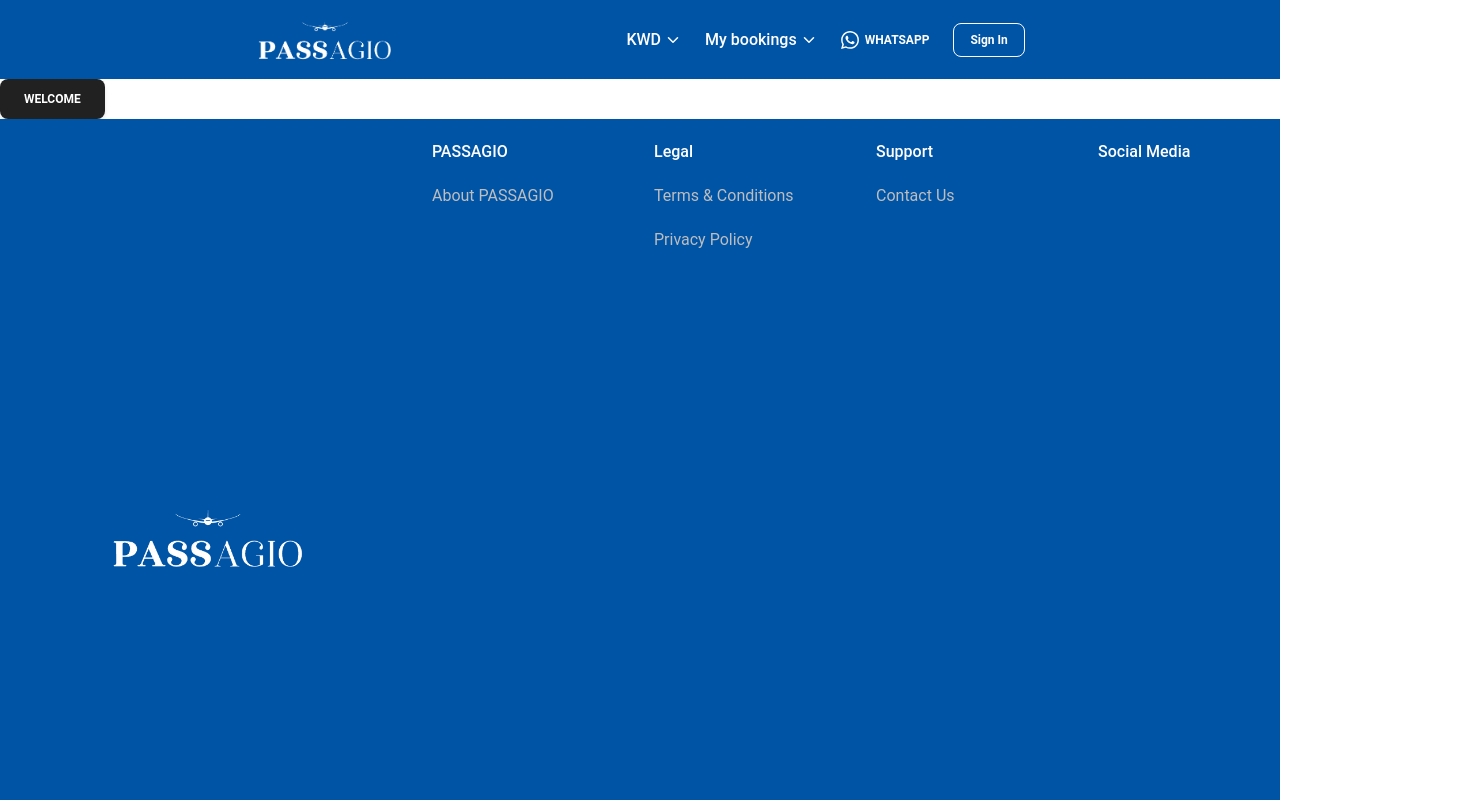
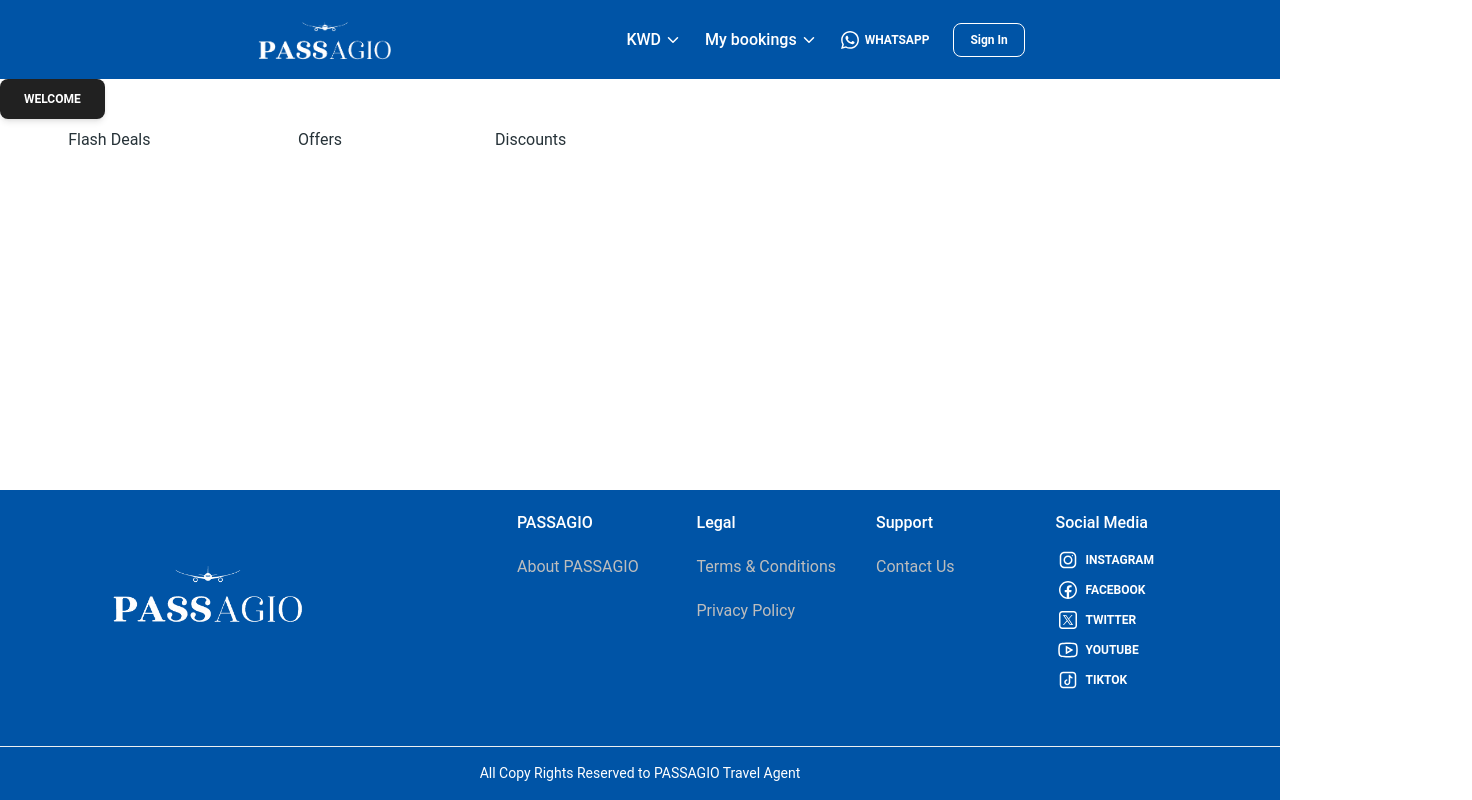
Before and after one commit to Abdo-Ahmed-Mostafa/booking-front, a Next.js app: page / in a window 1280 px wide. Shown: the top 800 px of the page, 1472 px wide, since content can reach past the window. Built offline with nearby package versions, Linux system fonts and the light colour scheme.

Commit message:
editing footer & initialize deals section

```diff
--- a/app/page.js
+++ b/app/page.js
@@ -1,3 +1,4 @@
+import HomeDeals from "@/components/UI/homeDeals/HomeDeals";
 import { Button } from "../components/imports";
 
 export const metadata = {
@@ -8,6 +9,7 @@
   return (
     <div className="mb-auto">
       <Button variant="">Welcome</Button>
+      <HomeDeals />
     </div>
   );
 }
--- a/components/UI/footer/Footer.jsx
+++ b/components/UI/footer/Footer.jsx
@@ -7,7 +7,7 @@
     title: "PASSAGIO",
     items: [
       <Typography
-        key="about-passagio" // Add a unique key
+        key="about-passagio"
         as={Link}
         href="/"
         className="py-1.5 font-normal text-gray-400 transition-colors hover:text-gray-500">
@@ -19,14 +19,14 @@
     title: "Legal",
     items: [
       <Typography
-        key="terms" // Unique key
+        key="terms"
         as={Link}
         href="/"
         className="py-1.5 font-normal text-gray-400 transition-colors hover:text-gray-500">
         Terms & Conditions
       </Typography>,
       <Typography
-        key="privacy" // Unique key
+        key="privacy"
         as={Link}
         href="/"
         className="py-1.5 font-normal text-gray-400 transition-colors hover:text-gray-500">
@@ -38,7 +38,7 @@
     title: "Support",
     items: [
       <Typography
-        key="contact-us" // Unique key
+        key="contact-us"
         as={Link}
         href="/"
         className="py-1.5 font-normal text-gray-400 transition-colors hover:text-gray-500">
@@ -50,34 +50,89 @@
     title: "Social Media",
     items: [
       <SocialMediaButton
-        key="instagram" // Unique key
+        key="instagram"
         url="https://wa.me/+201117842693"
         title="Instagram"
-        icon={<svg /* Instagram icon */>{/* SVG Path */}</svg>}
+        icon={
+          <svg
+            xmlns="http://www.w3.org/2000/svg"
+            x="0px"
+            y="0px"
+            width="24"
+            height="24"
+            fill="white"
+            viewBox="0 0 32 32">
+            <path d="M 11.46875 5 C 7.917969 5 5 7.914063 5 11.46875 L 5 20.53125 C 5 24.082031 7.914063 27 11.46875 27 L 20.53125 27 C 24.082031 27 27 24.085938 27 20.53125 L 27 11.46875 C 27 7.917969 24.085938 5 20.53125 5 Z M 11.46875 7 L 20.53125 7 C 23.003906 7 25 8.996094 25 11.46875 L 25 20.53125 C 25 23.003906 23.003906 25 20.53125 25 L 11.46875 25 C 8.996094 25 7 23.003906 7 20.53125 L 7 11.46875 C 7 8.996094 8.996094 7 11.46875 7 Z M 21.90625 9.1875 C 21.402344 9.1875 21 9.589844 21 10.09375 C 21 10.597656 21.402344 11 21.90625 11 C 22.410156 11 22.8125 10.597656 22.8125 10.09375 C 22.8125 9.589844 22.410156 9.1875 21.90625 9.1875 Z M 16 10 C 12.699219 10 10 12.699219 10 16 C 10 19.300781 12.699219 22 16 22 C 19.300781 22 22 19.300781 22 16 C 22 12.699219 19.300781 10 16 10 Z M 16 12 C 18.222656 12 20 13.777344 20 16 C 20 18.222656 18.222656 20 16 20 C 13.777344 20 12 18.222656 12 16 C 12 13.777344 13.777344 12 16 12 Z"></path>
+          </svg>
+        }
       />,
       <SocialMediaButton
-        key="facebook" // Unique key
+        key="facebook"
         url="https://wa.me/+201117842693"
         title="Facebook"
-        icon={<svg /* Facebook icon */>{/* SVG Path */}</svg>}
+        icon={
+          <svg
+            xmlns="http://www.w3.org/2000/svg"
+            x="0px"
+            y="0px"
+            width="24"
+            height="24"
+            fill="white"
+            viewBox="0 0 32 32">
+            <path d="M 16 4 C 9.3844276 4 4 9.3844276 4 16 C 4 22.615572 9.3844276 28 16 28 C 22.615572 28 28 22.615572 28 16 C 28 9.3844276 22.615572 4 16 4 z M 16 6 C 21.534692 6 26 10.465308 26 16 C 26 21.027386 22.311682 25.161277 17.488281 25.878906 L 17.488281 18.916016 L 20.335938 18.916016 L 20.783203 16.023438 L 17.488281 16.023438 L 17.488281 14.443359 C 17.488281 13.242359 17.882859 12.175781 19.005859 12.175781 L 20.810547 12.175781 L 20.810547 9.6523438 C 20.493547 9.6093438 19.822688 9.515625 18.554688 9.515625 C 15.906688 9.515625 14.355469 10.913609 14.355469 14.099609 L 14.355469 16.023438 L 11.632812 16.023438 L 11.632812 18.916016 L 14.355469 18.916016 L 14.355469 25.853516 C 9.6088556 25.070647 6 20.973047 6 16 C 6 10.465308 10.465308 6 16 6 z"></path>
+          </svg>
+        }
       />,
       <SocialMediaButton
-        key="twitter" // Unique key
+        key="twitter"
         url="https://wa.me/+201117842693"
         title="Twitter"
-        icon={<svg /* Twitter icon */>{/* SVG Path */}</svg>}
+        icon={
+          <svg
+            xmlns="http://www.w3.org/2000/svg"
+            x="0px"
+            y="0px"
+            width="24"
+            height="24"
+            fill="white"
+            viewBox="0 0 48 48">
+            <path d="M 12.5 6 C 8.9280619 6 6 8.9280619 6 12.5 L 6 35.5 C 6 39.071938 8.9280619 42 12.5 42 L 35.5 42 C 39.071938 42 42 39.071938 42 35.5 L 42 12.5 C 42 8.9280619 39.071938 6 35.5 6 L 12.5 6 z M 12.5 9 L 35.5 9 C 37.450062 9 39 10.549938 39 12.5 L 39 35.5 C 39 37.450062 37.450062 39 35.5 39 L 12.5 39 C 10.549938 39 9 37.450062 9 35.5 L 9 12.5 C 9 10.549938 10.549938 9 12.5 9 z M 13.828125 14 L 21.564453 25.056641 L 13.822266 34 L 15.865234 34 L 22.46875 26.351562 L 27.820312 34 L 34.257812 34 L 26.025391 22.234375 L 33.136719 14 L 31.136719 14 L 25.123047 20.943359 L 20.265625 14 L 13.828125 14 z M 16.935547 15.695312 L 19.498047 15.695312 L 31.150391 32.304688 L 28.587891 32.304688 L 16.935547 15.695312 z"></path>
+          </svg>
+        }
       />,
       <SocialMediaButton
-        key="youtube" // Unique key
+        key="youtube"
         url="https://wa.me/+201117842693"
         title="Youtube"
-        icon={<svg /* Youtube icon */>{/* SVG Path */}</svg>}
+        icon={
+          <svg
+            xmlns="http://www.w3.org/2000/svg"
+            x="0px"
+            y="0px"
+            width="24"
+            height="24"
+            fill="white"
+            viewBox="0 0 32 32">
+            <path d="M 16 6 C 12.234375 6 8.90625 6.390625 6.875 6.6875 C 5.195313 6.933594 3.839844 8.199219 3.53125 9.875 C 3.269531 11.300781 3 13.386719 3 16 C 3 18.613281 3.269531 20.699219 3.53125 22.125 C 3.839844 23.800781 5.195313 25.070313 6.875 25.3125 C 8.914063 25.609375 12.253906 26 16 26 C 19.746094 26 23.085938 25.609375 25.125 25.3125 C 26.804688 25.070313 28.160156 23.800781 28.46875 22.125 C 28.730469 20.695313 29 18.605469 29 16 C 29 13.394531 28.734375 11.304688 28.46875 9.875 C 28.160156 8.199219 26.804688 6.933594 25.125 6.6875 C 23.09375 6.390625 19.765625 6 16 6 Z M 16 8 C 19.632813 8 22.878906 8.371094 24.84375 8.65625 C 25.6875 8.78125 26.347656 9.417969 26.5 10.25 C 26.742188 11.570313 27 13.527344 27 16 C 27 18.46875 26.742188 20.429688 26.5 21.75 C 26.347656 22.582031 25.691406 23.222656 24.84375 23.34375 C 22.871094 23.628906 19.609375 24 16 24 C 12.390625 24 9.125 23.628906 7.15625 23.34375 C 6.3125 23.222656 5.652344 22.582031 5.5 21.75 C 5.257813 20.429688 5 18.476563 5 16 C 5 13.519531 5.257813 11.570313 5.5 10.25 C 5.652344 9.417969 6.308594 8.78125 7.15625 8.65625 C 9.117188 8.371094 12.367188 8 16 8 Z M 13 10.28125 L 13 21.71875 L 14.5 20.875 L 21.5 16.875 L 23 16 L 21.5 15.125 L 14.5 11.125 Z M 15 13.71875 L 18.96875 16 L 15 18.28125 Z"></path>
+          </svg>
+        }
       />,
       <SocialMediaButton
-        key="tiktok" // Unique key
+        key="tiktok"
         url="https://wa.me/+201117842693"
         title="TikTok"
-        icon={<svg /* TikTok icon */>{/* SVG Path */}</svg>}
+        icon={
+          <svg
+            xmlns="http://www.w3.org/2000/svg"
+            x="0px"
+            y="0px"
+            width="24"
+            height="24"
+            fill="white"
+            viewBox="0 0 32 32">
+            <path d="M 9.6113281 5 C 7.0767063 5 5 7.0767063 5 9.6113281 L 5 22.388672 C 5 24.923294 7.0767063 27 9.6113281 27 L 22.388672 27 C 24.923294 27 27 24.923294 27 22.388672 L 27 9.6113281 C 27 7.0767063 24.923294 5 22.388672 5 L 9.6113281 5 z M 9.6113281 7 L 22.388672 7 C 23.84205 7 25 8.15795 25 9.6113281 L 25 22.388672 C 25 23.84205 23.84205 25 22.388672 25 L 9.6113281 25 C 8.15795 25 7 23.84205 7 22.388672 L 7 9.6113281 C 7 8.15795 8.15795 7 9.6113281 7 z M 17 9 L 17 19 C 17 20.116666 16.116666 21 15 21 C 13.883334 21 13 20.116666 13 19 C 13 17.883334 13.883334 17 15 17 L 15 15 C 12.802666 15 11 16.802666 11 19 C 11 21.197334 12.802666 23 15 23 C 17.197334 23 19 21.197334 19 19 L 19 12.888672 C 19.827834 13.529766 20.809277 13.98411 21.927734 14 L 21.957031 12 C 20.310764 11.976611 19 10.654231 19 9 L 17 9 z"></path>
+          </svg>
+        }
       />,
     ],
   },
@@ -92,8 +147,6 @@
           <div className="lg:grid lg:col-span-2 lg:grid-cols-4 lg:justify-between lg:items-start items-center flex flex-col gap-10 pt-5">
             {LINKS.map(({ title, items }, index) => (
               <div key={index}>
-                {" "}
-                {/* Changed <ul> to <div> */}
                 <Typography
                   variant="paragraph"
                   color="white"
@@ -101,8 +154,6 @@
                   {title}
                 </Typography>
                 <ul>
-                  {" "}
-                  {/* Moved <ul> to wrap only the <li> elements */}
                   {items.map((link, i) => (
                     <li
                       className="lg:text-start text-center pb-1.5"
--- /dev/null
+++ b/components/UI/homeDeals/HomeDeals.jsx
@@ -0,0 +1,56 @@
+import {
+  Tabs,
+  TabsHeader,
+  TabsBody,
+  Tab,
+  TabPanel,
+} from "@/components/imports";
+
+const HomeDeals = () => {
+  const data = [
+    {
+      label: "Flash Deals",
+      value: "FlashDeals",
+      desc: `It really matters and then like it really doesn't matter.
+          What matters is the people who are sparked by it. And the people
+          who are like offended by it, it doesn't matter.`,
+    },
+    {
+      label: "Offers",
+      value: "Offers",
+      desc: `Because it's about motivating the doers. Because I'm here
+          to follow my dreams and inspire other people to follow their dreams, too.`,
+    },
+    {
+      label: "Discounts",
+      value: "Discounts",
+      desc: `We're not always in the position that we want to be at.
+          We're constantly growing. We're constantly making mistakes. We're
+          constantly trying to express ourselves and actualize our dreams.`,
+    },
+  ];
+  return (
+    <Tabs value="html" className="max-w-[40rem]">
+      <TabsHeader
+        className="bg-transparent"
+        indicatorProps={{
+          className: "bg-gray-900/10 shadow-none !text-gray-900",
+        }}>
+        {data.map(({ label, value }) => (
+          <Tab key={value} value={value}>
+            {label}
+          </Tab>
+        ))}
+      </TabsHeader>
+      <TabsBody>
+        {data.map(({ value, desc }) => (
+          <TabPanel key={value} value={value}>
+            {desc}
+          </TabPanel>
+        ))}
+      </TabsBody>
+    </Tabs>
+  );
+};
+
+export default HomeDeals;
```
Also changed, not shown: components/imports.js (+17 -7 lines).
